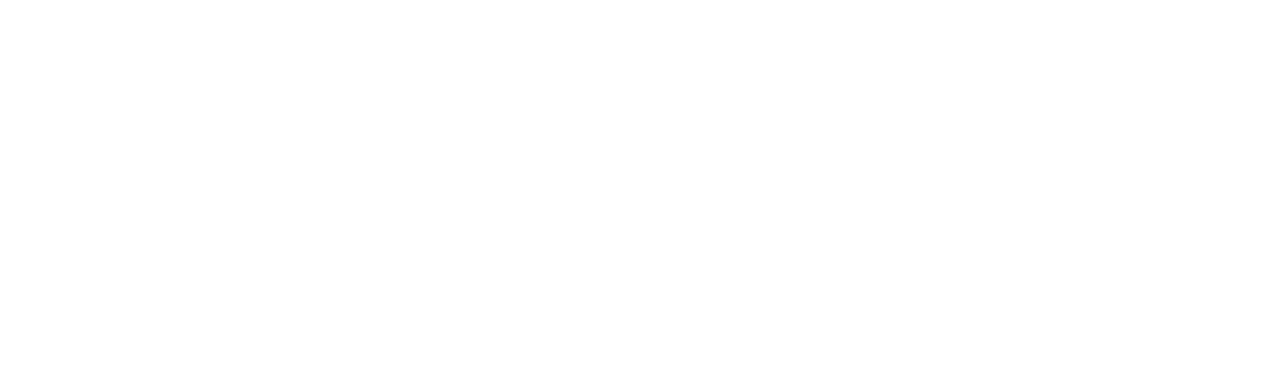
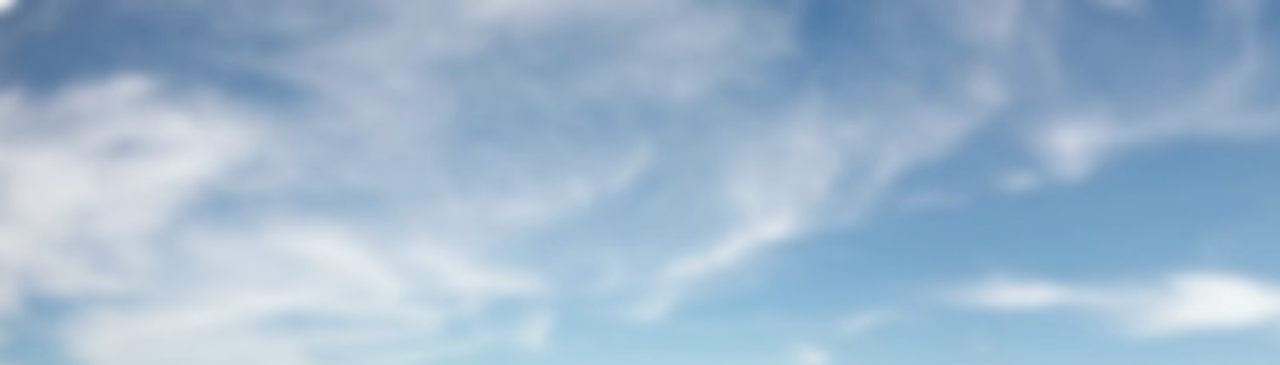
Before and after one commit to NotHari/scope-department, a plain HTML site: page index.html in a window 1280 px wide. Shown: the top 365 px of the page. Drawn offline with Linux system fonts and the light colour scheme.

Commit message:
minor changes

```diff
--- a/styles.css
+++ b/styles.css
@@ -49,7 +49,7 @@ li {
 
 .top-container {
   height: 100vh;
-  background: url("/task-4/images/Fotoram.io.jpg") no-repeat;
+  background: url("images/Fotoram.io.jpg") no-repeat;
   filter: grayscale(25%);
   background-size: cover;
 }
```
